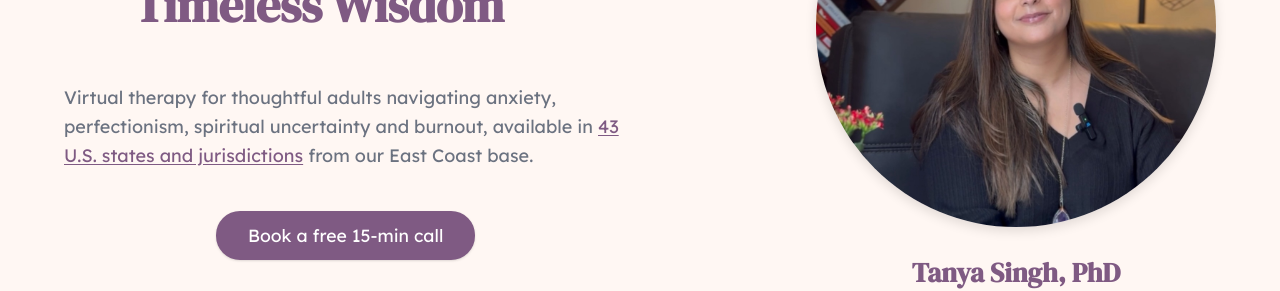
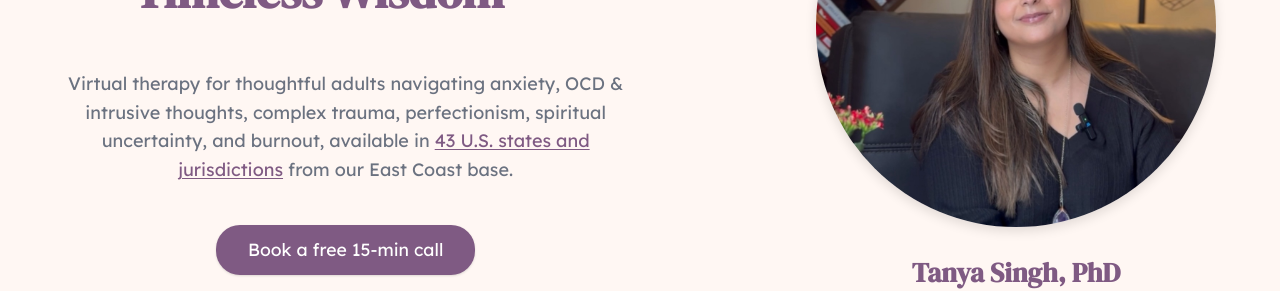
Before and after one commit to mazenswar/calm-v3, a Next.js app: page / in a window 1280 px wide. Shown: the part 366-657 px from the top of the page. Built offline with nearby package versions, Linux system fonts and the light colour scheme; no server answers.

Commit message:
v4.5.2 hero lead text update

```diff
--- a/app/HomePage/Hero/Component.js
+++ b/app/HomePage/Hero/Component.js
@@ -16,8 +16,9 @@ function Hero() {
 						Timeless Wisdom
 					</h1>
 					<p className="lead">
-						Virtual therapy for thoughtful adults navigating anxiety,
-						perfectionism, spiritual uncertainty and burnout, available in{" "}
+						Virtual therapy for thoughtful adults navigating anxiety, OCD &
+						intrusive thoughts, complex trauma, perfectionism, spiritual
+						uncertainty, and burnout, available in{" "}
 						<CustomLink url="/where-we-serve">
 							43 U.S. states and jurisdictions
 						</CustomLink>{" "}
--- a/app/HomePage/Hero/style.scss
+++ b/app/HomePage/Hero/style.scss
@@ -12,6 +12,7 @@
 		}
 		.lead {
 			max-width: 60ch;
+			text-align: center;
 		}
 		@include respond(md) {
 			flex-direction: row;
```
